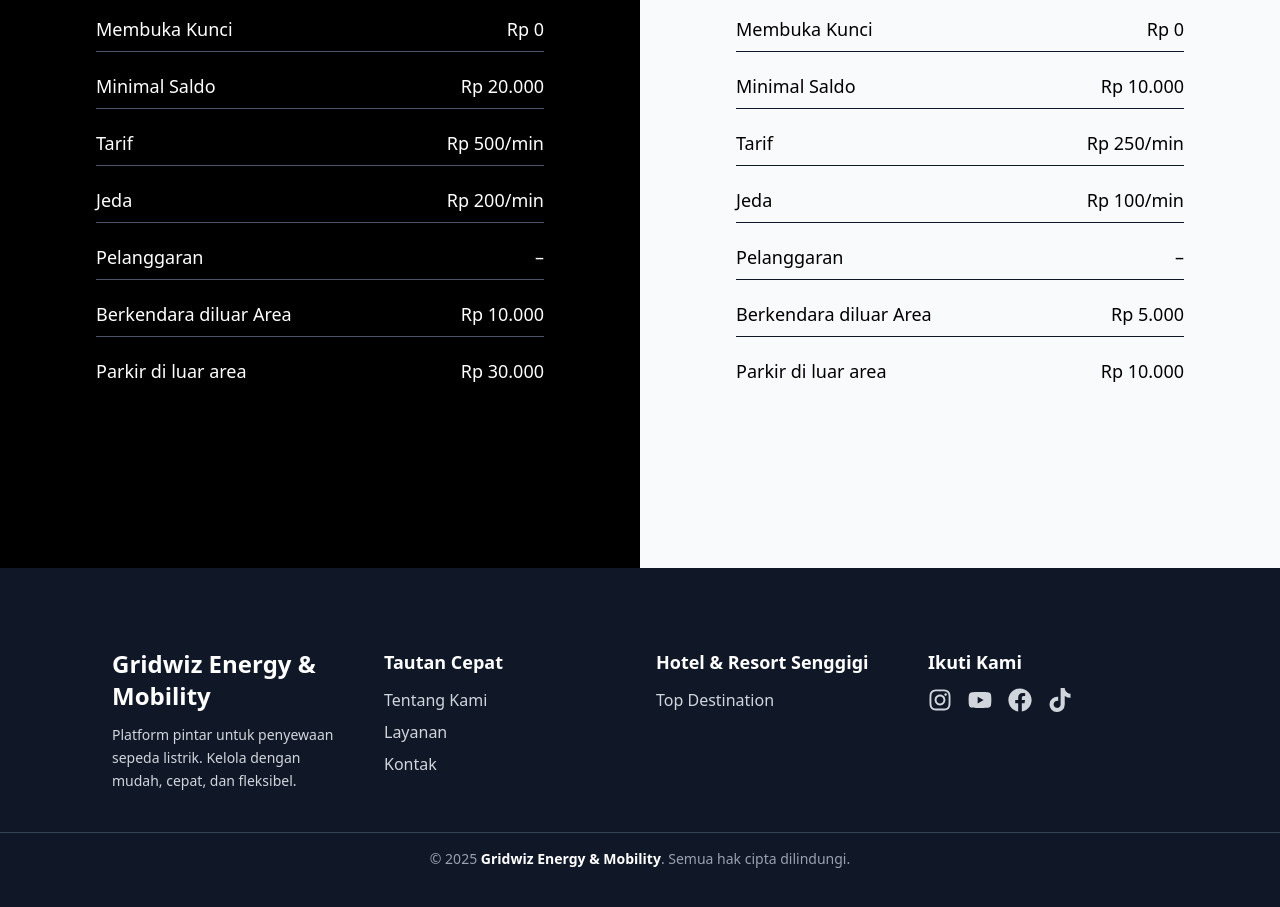
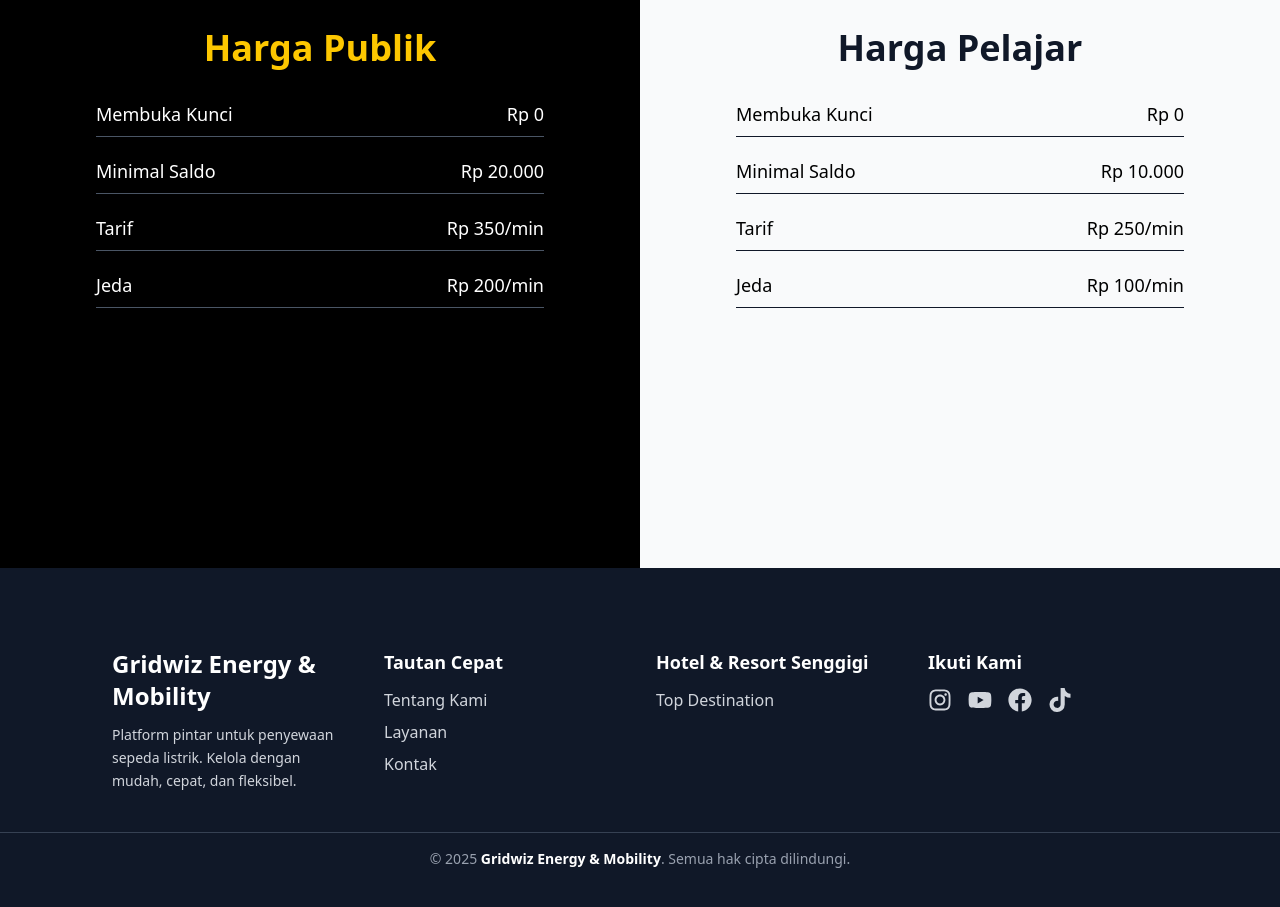
Before and after one commit to GridwizCompany/Company-Profile, a Next.js app: page /promo in a window 1280 px wide. Shown: the part 2800-3707 px from the top of the page. Built offline with nearby package versions, Linux system fonts and the light colour scheme.

Commit message:
update tarif publik

```diff
--- a/package.json
+++ b/package.json
@@ -11,6 +11,7 @@
     "@google/genai": "^1.28.0",
     "class-variance-authority": "^0.7.1",
     "clsx": "^2.1.1",
+    "extend": "^3.0.2",
     "lucide-react": "^0.545.0",
     "next": "15.5.5",
     "react": "19.1.0",
--- a/src/app/promo/page.tsx
+++ b/src/app/promo/page.tsx
@@ -125,23 +125,11 @@ export default function Promo() {
               </div>
               <div className="flex justify-between border-b border-gray-600 py-2">
                 <span>Tarif</span>
-                <span>Rp 500/min</span>
+                <span>Rp 350/min</span>
               </div>
               <div className="flex justify-between border-b border-gray-600 py-2">
                 <span>Jeda</span>
                 <span>Rp 200/min</span>
-              </div>
-              <div className="flex justify-between border-b border-gray-600 py-2">
-                <span>Pelanggaran</span>
-                <span>–</span>
-              </div>
-              <div className="flex justify-between border-b gap-10 border-gray-600 py-2">
-                <span>Berkendara diluar Area</span>
-                <span>Rp 10.000</span>
-              </div>
-              <div className="flex justify-between py-2">
-                <span>Parkir di luar area</span>
-                <span>Rp 30.000</span>
               </div>
             </div>
           </div>
@@ -173,18 +161,6 @@ export default function Promo() {
                 <span>Jeda</span>
                 <span>Rp 100/min</span>
               </div>
-              <div className="flex justify-between border-b border-gray-900 py-2">
-                <span>Pelanggaran</span>
-                <span>–</span>
-              </div>
-              <div className="flex justify-between border-b gap-10 border-gray-900 py-2">
-                <span>Berkendara diluar Area</span>
-                <span>Rp 5.000</span>
-              </div>
-              <div className="flex justify-between py-2">
-                <span>Parkir di luar area</span>
-                <span>Rp 10.000</span>
-              </div>
             </div>
           </div>
         </div>
```
Also changed, not shown: 1 other file (tests, documents, lock files or other folders).
